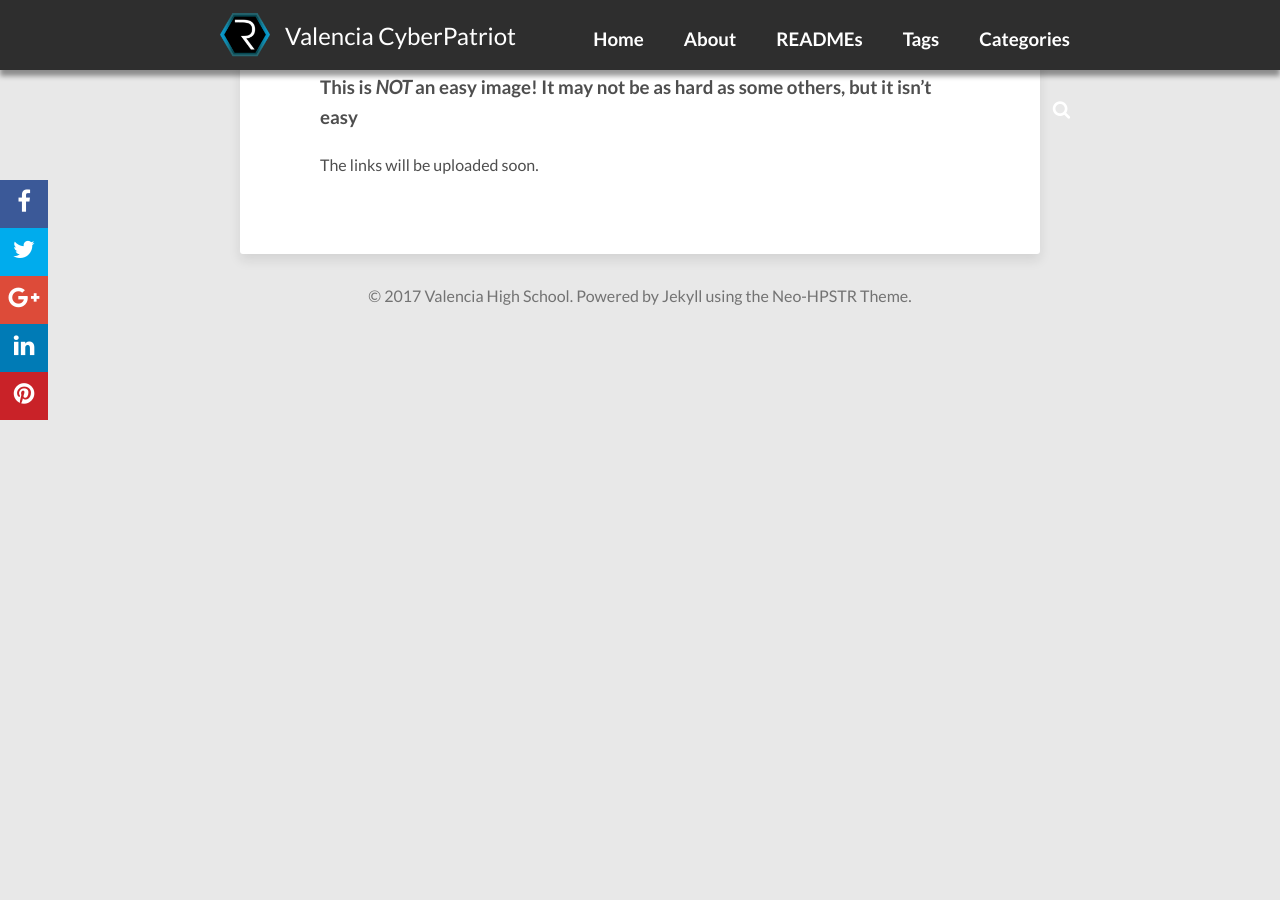
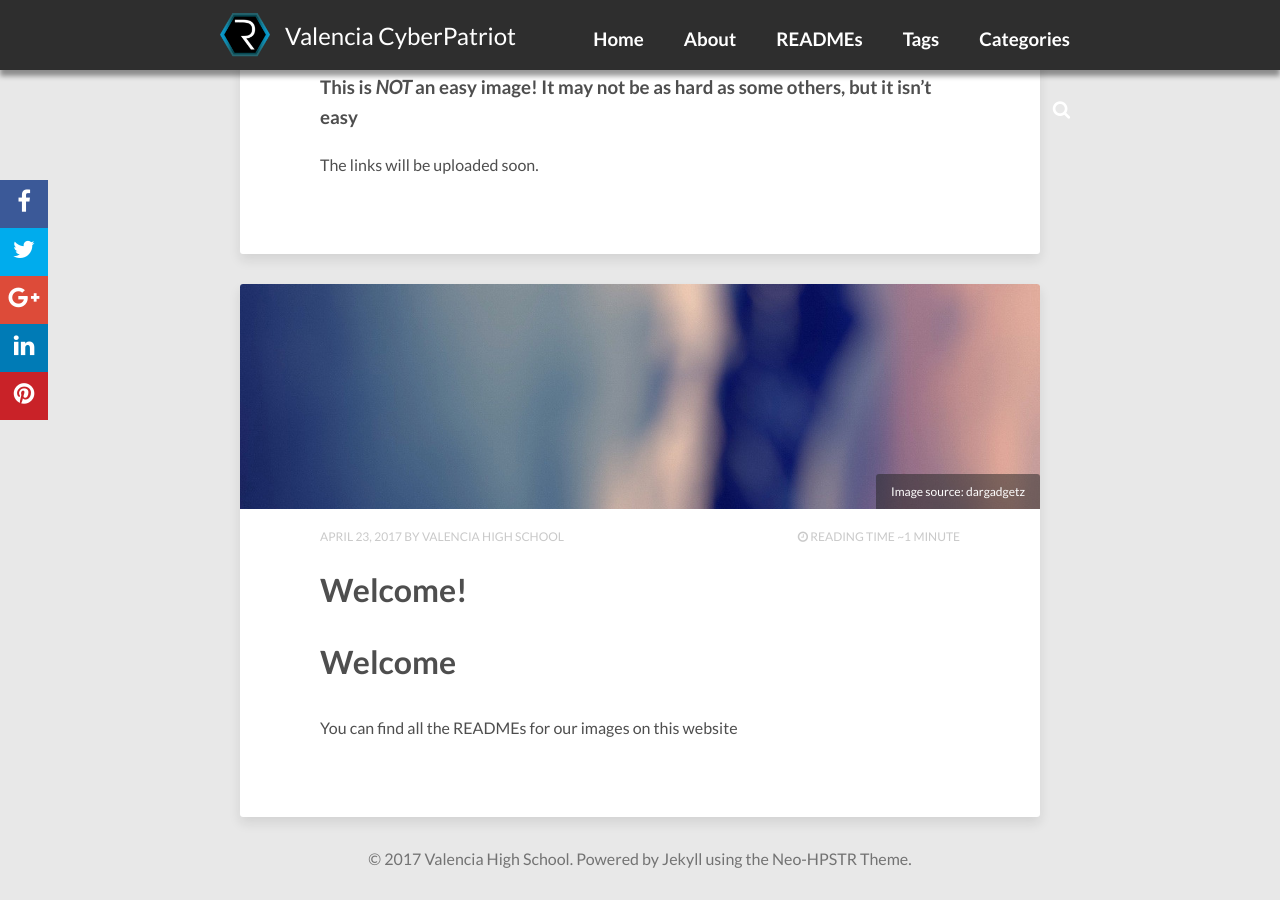
Before and after one commit to cool00geek/vhscyberpatriot, a Jekyll site: the page built from index.html, in a window 1280 px wide and 900 px high, scrolled down 709 px. Built offline with Jekyll 4.4.1, drawn with Linux system fonts in a browser that asks for light colours; nearby versions of some CDN libraries; the list of posts is cut into pages by our own code; comment, search, counter and statistics services are not loaded; a file with an impossible date is left out.

Commit message:
Fix filename

```diff
--- a/_posts/2017-23-04-sample-post.md
+++ b/_posts/2017-04-23-Intro.md
@@ -1,9 +1,9 @@
 ---
 layout: post
-title: Sample Post
+title: Welcome!
 description: "Site started!"
 modified: 2017-04-23
-tags: [sample post]
+tags: [Welcome]
 categories: [intro]
 image:
     feature: feature.jpg
@@ -14,4 +14,4 @@ image:
 # Welcome
 
 
-You can find all the READMEs for our images on this page
+You can find all the READMEs for our images on this website
```
